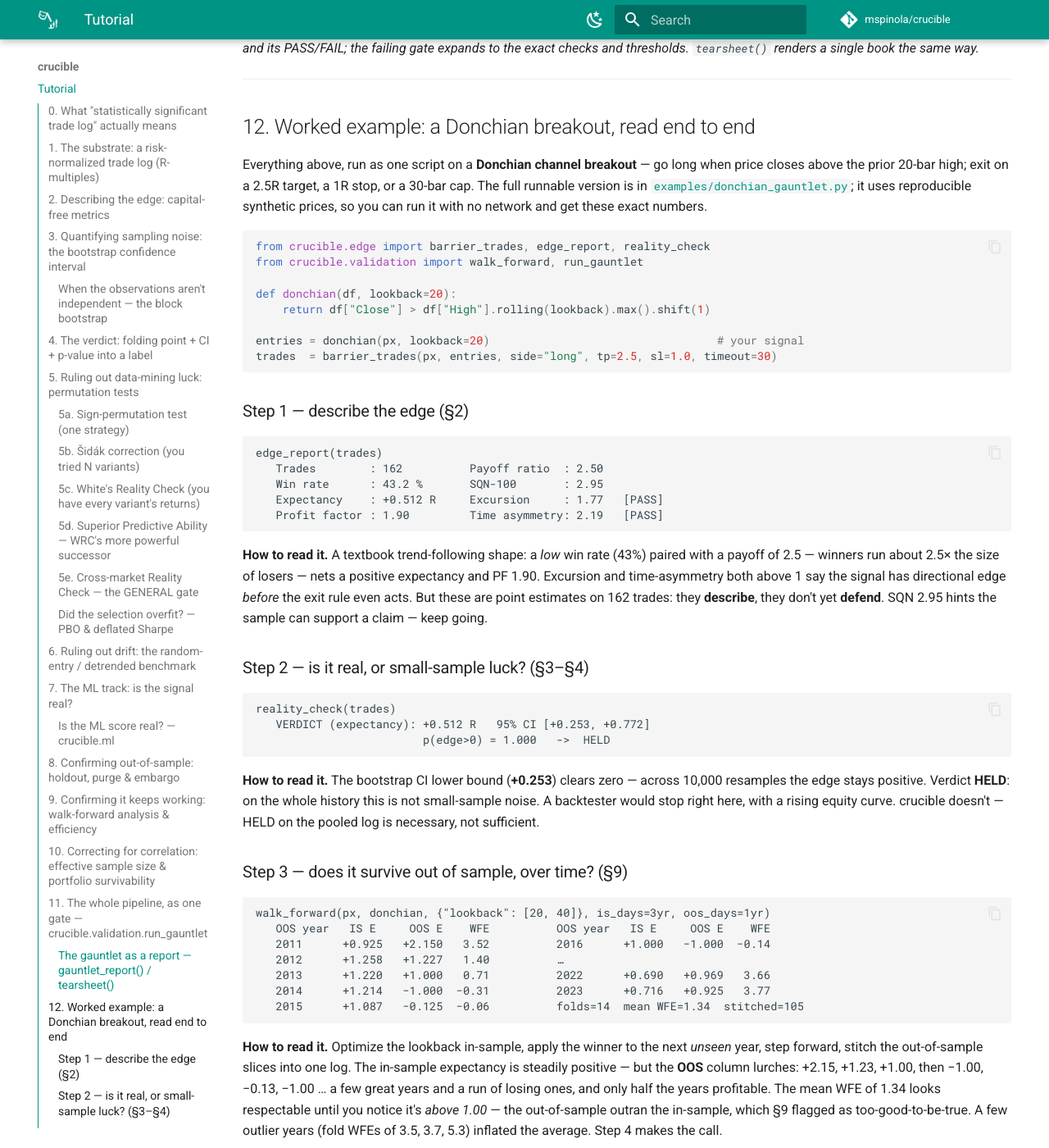
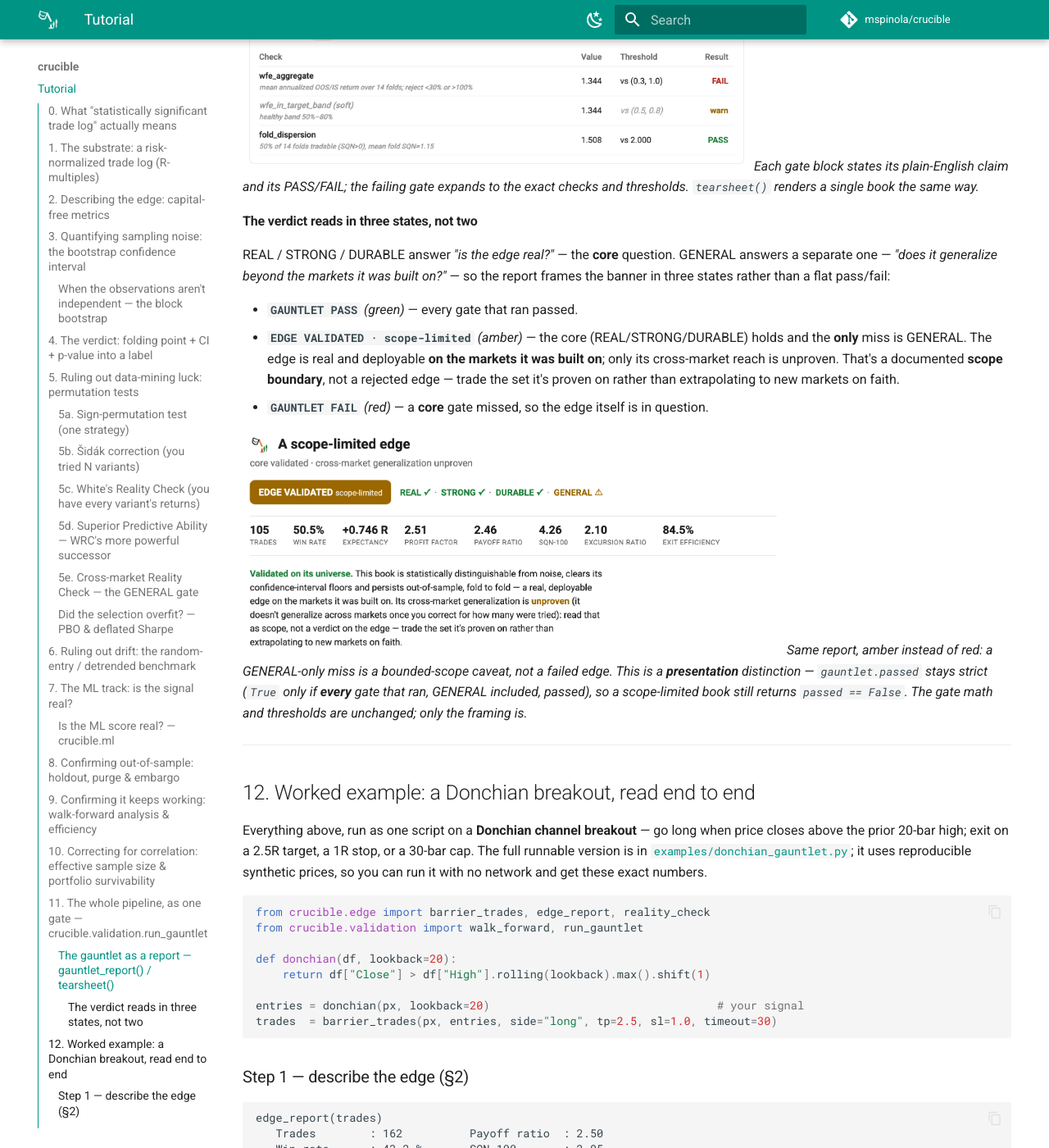
Before and after one commit to mspinola/crucible, an MkDocs documentation site: the page built from docs/index.md, in a window 1280 px wide and 1400 px high, scrolled down 13797 px. Shown: the whole window at 82% size. Built offline with MkDocs 1.6.1 and Material for MkDocs 9.7.7, drawn with Linux system fonts in a browser that asks for light colours; comment, search, counter and statistics services are not loaded; some of the changed text lies outside the part shown.

Commit message:
docs: tutorial review fixes (#40)
* docs: sharpen the Carver volatility-targeting citation in §1

§1 (capital-free R-multiples) cited Carver Ch. 9 "Volatility Targeting" AND
Ch. 10 "Position Sizing", but Ch. 10 is position sizing — the SURVIVE layer §1
defers. Keep Ch. 9 in §1 and make the link explicit (the ATR-based risk unit,
1R = sl × ATR, is the trade-log echo of volatility targeting: the same vol unit
applied to measuring a trade, not sizing it). Move the Ch. 10 pointer to §10's
SURVIVE sources, and split the two chapters in the Carver bibliography entry.

Docs-only. First item on a review branch held open for the tutorial review.

Co-Authored-By: Claude Opus 4.8 <noreply@anthropic.com>

* docs: note the three kinds of risk unit in §1 (statistical / structural / fixed)

A natural question the volatility-scaled framing raises: what if the stop isn't
ATR-based? Add a line that crucible is agnostic to how 1R's stop is set — a
volatility statistic (ATR), a structural level (swing low / reversal-candle
wick), or a fixed distance — and that the volatility-scaled property holds only
for the ATR flavor; a structural stop is risk-normalized but only implicitly
vol-sensitive.

Co-Authored-By: Claude Opus 4.8 <noreply@anthropic.com>

* docs: cover the scope-limited verdict (#41) in §11 + §12

crucible#41 gave the report a third verdict state: a GENERAL-only miss reads as
amber EDGE VALIDATED · scope-limited, not red FAIL. Expand the tutorial to match:

  * §11 report subsection — a new "three states, not two" block (PASS / scope-
    limited / FAIL), the core-vs-GENERAL distinction, and the accuracy note that
    this is presentation-only: gauntlet.passed stays strict (False for a scope-
    limited book, since GENERAL did fail).
  * §12 — a one-line contrast: this run fails DURABLE (core) so it's a real red
    FAIL; a GENERAL-only miss would have read amber.
  * img/gauntlet_scope.png — an amber illustration (real strong metrics + a
    synthetic core-pass/GENERAL-fail gauntlet); gen_figures.py builds it.

Docs-only; mkdocs --strict green; PDF embeds it (24pp, 7 images). Third item on
the held tutorial-review branch.

Co-Authored-By: Claude Opus 4.8 <noreply@anthropic.com>

---------

Co-authored-by: Claude Opus 4.8 <noreply@anthropic.com>

```diff
--- a/docs/index.md
+++ b/docs/index.md
@@ -49,6 +49,13 @@ simulator sizes as `sl × ATR`). R-normalization is what lets
 returns from different instruments and volatility regimes pool into one sample that the
 statistics can treat as draws from a single distribution.
 
+The unit that defines 1R is just the strategy's own stop, and crucible is agnostic to how
+it's set — a **volatility statistic** (ATR, the simulator's default), a **structural** level
+(a swing low or reversal-candle wick), or a **fixed** distance. All are valid risk units; the
+*volatility-scaled* framing holds specifically when that unit is a volatility measure like ATR
+— a structural stop is risk-normalized but only *implicitly* volatility-sensitive (a wider
+signal bar gives a wider stop).
+
 **Subtract costs before you test.** The `r` column should be **net of transaction costs** —
 commission *and* slippage, expressed in R. A fixed haircut (say −0.1R per trade for a liquid
 instrument, more for thin ones) is the floor; without it a **+0.15R expectancy might be
@@ -78,9 +85,11 @@ whole null distribution.
 
 > **Sources.** The R-multiple as the unit of trade evaluation: **Van Tharp, *Definitive Guide
 > to Position Sizing* (2008), Ch. 2 "Risk (R) and R-Multiples" (p. 11)**; popularized in *Trade
-> Your Way to Financial Freedom* (2nd ed. 2007). Risk-normalized, volatility-
-> scaled position/return accounting: Carver, *Systematic Trading*, **Ch. 9 "Volatility
-> Targeting"** and **Ch. 10 "Position Sizing"**. The leakage-free barrier construction is
+> Your Way to Financial Freedom* (2nd ed. 2007). Risk-normalized, volatility-scaled
+> return accounting: the ATR-based risk unit (`1R = sl × ATR`) is the trade-log echo of
+> Carver, *Systematic Trading*, **Ch. 9 "Volatility Targeting"** — the same volatility unit,
+> applied to *measuring* each trade rather than *sizing* it (position sizing itself is the
+> **SURVIVE** handoff, §10). The leakage-free barrier construction is
 > the same geometry ML uses to label forward outcomes (López de Prado, *Advances in
 > Financial Machine Learning*, **§3.4 "The Triple-Barrier Method"**, cross-referenced in
 > §7) — but here it turns *any* entry rule into trades, ML or not.
@@ -602,9 +611,10 @@ hand the `TradeLog` to a capital-aware tool.
 >   Monte Carlo and money-management material**; risk of ruin and strategy failure: **AFML
 >   Ch. 15 "Understanding Strategy Risk," §15.4 "The Probability of Strategy Failure."**
 > - Position sizing — the **SURVIVE** layer crucible hands off — is the subject of **Van Tharp,
->   *Definitive Guide to Position Sizing* (2008)** (risk / volatility / percent-of-equity models)
->   and **Tom Basso, *Successful Traders Size Their Positions — Why and How?* (2019)** (risk %,
->   volatility %, capital/margin, portfolio-heat).
+>   *Definitive Guide to Position Sizing* (2008)** (risk / volatility / percent-of-equity models),
+>   **Tom Basso, *Successful Traders Size Their Positions — Why and How?* (2019)** (risk %,
+>   volatility %, capital/margin, portfolio-heat), and **Carver, *Systematic Trading*, Ch. 10
+>   "Position Sizing"** (turning the volatility target of §1's Ch. 9 into an actual position).
 
 ---
 
@@ -660,6 +670,25 @@ gauntlet_report(gauntlet, wf.stitched, path="gauntlet.html")   # one self-contai
 ![The computed gates as report blocks: REAL and STRONG pass, DURABLE fails and expands to show its per-check table (wfe_aggregate, fold dispersion).](img/gauntlet_gates.png){ width="620" }
 *Each gate block states its plain-English claim and its PASS/FAIL; the failing gate expands
 to the exact checks and thresholds. `tearsheet()` renders a single book the same way.*
+
+#### The verdict reads in three states, not two
+
+REAL / STRONG / DURABLE answer *"is the edge real?"* — the **core** question. GENERAL answers a
+separate one — *"does it generalize beyond the markets it was built on?"* — so the report frames
+the banner in three states rather than a flat pass/fail:
+
+- **`GAUNTLET PASS`** *(green)* — every gate that ran passed.
+- **`EDGE VALIDATED · scope-limited`** *(amber)* — the core (REAL/STRONG/DURABLE) holds and the
+  **only** miss is GENERAL. The edge is real and deployable **on the markets it was built on**;
+  only its cross-market reach is unproven. That's a documented **scope boundary**, not a rejected
+  edge — trade the set it's proven on rather than extrapolating to new markets on faith.
+- **`GAUNTLET FAIL`** *(red)* — a **core** gate missed, so the edge itself is in question.
+
+![An amber scope-limited verdict: REAL, STRONG and DURABLE pass, GENERAL shows an amber warning, and the banner reads EDGE VALIDATED · scope-limited.](img/gauntlet_scope.png){ width="660" }
+*Same report, amber instead of red: a GENERAL-only miss is a bounded-scope caveat, not a failed
+edge. This is a **presentation** distinction — `gauntlet.passed` stays strict (`True` only if
+**every** gate that ran, GENERAL included, passed), so a scope-limited book still returns
+`passed == False`. The gate math and thresholds are unchanged; only the framing is.*
 
 ---
 
@@ -749,7 +778,9 @@ run_gauntlet(wf.stitched, prices=px, wf=wf, n_variants=2)
 
 ![The gauntlet report for this run: GAUNTLET FAIL, with REAL and STRONG passing and DURABLE failing; the metric row and the plain-English 'Not validated' verdict.](img/gauntlet_hero.png){ width="660" }
 *The same verdict as `gauntlet_report()` renders it (§11): pillar chips, the metric row, and a
-plain-English read — real and strong, but not durable, so **not validated**.*
+plain-English read — real and strong, but not durable, so **not validated**. This run fails on
+**DURABLE**, a core gate, so it's a genuine red FAIL; had REAL/STRONG/DURABLE held and only
+GENERAL missed, the same report would read amber — **EDGE VALIDATED · scope-limited** (§11).*
 
 **Reading it gate by gate:**
 
@@ -820,8 +851,9 @@ a verified page, that is stated explicitly.
 
 5. **Carver, Robert — *Systematic Trading*** (Harriman House, 2015). *Overfitting discipline
    and portfolio structure.* Ch. 3 "Fitting" → in-sample/out-of-sample, robust simple
-   parameters; Ch. 9 "Volatility Targeting," Ch. 10 "Position Sizing" → risk-normalized
-   returns; Ch. 11 "Portfolios" and Appendix C "Portfolio Optimisation" (bootstrapping,
+   parameters; Ch. 9 "Volatility Targeting" → the volatility risk unit behind R-normalized
+   returns (§1), Ch. 10 "Position Sizing" → the sizing handoff (SURVIVE, §10); Ch. 11
+   "Portfolios" and Appendix C "Portfolio Optimisation" (bootstrapping,
    rule-of-thumb correlations) and Appendix D "→ Calculation of diversification multiplier"
    → the number-of-independent-bets idea behind `N_eff`.
 
```
Also changed, not shown: docs/gen_figures.py (+24 -0 lines), docs/img/gauntlet_scope.png (added).
